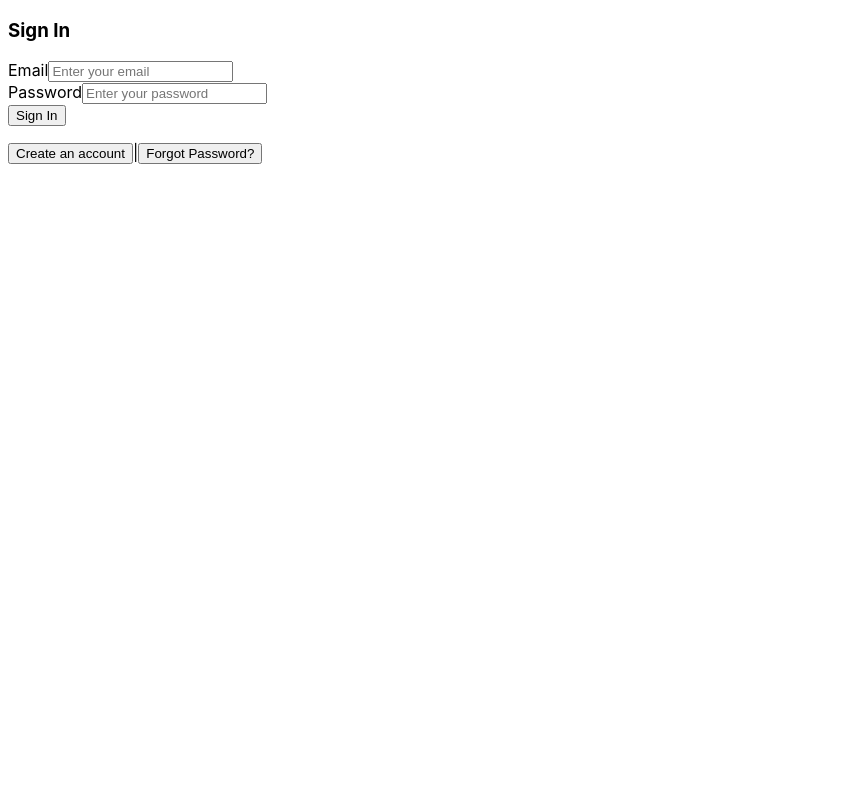
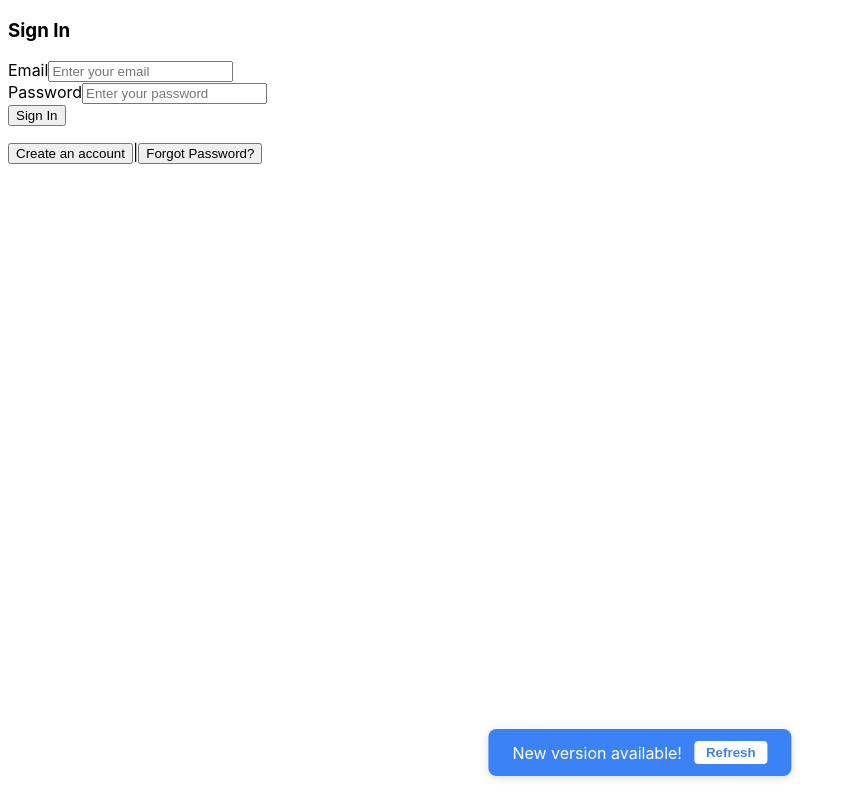
Before and after one commit to Fong9009/BudgetTracker, a React (Vite) app in the folder client/: page /login in a window 1280 px wide. Shown: the whole page, without its empty margins (0-848 px from the left). Built offline with nearby package versions, Linux system fonts and the light colour scheme.

Commit message:
Add PWA support with vite-plugin-pwa integration, including service worker registration and update notifications. Enhance user experience with a toast notification for new version availability. Update package dependencies for improved functionality

```diff
--- a/client/index.html
+++ b/client/index.html
@@ -37,6 +37,18 @@
             .then((registration) => {
               console.log('✅ Service Worker registered successfully:', registration);
               console.log('📱 PWA should be installable now');
+              // Auto-reload when a new service worker is installed
+              registration.onupdatefound = () => {
+                const installingWorker = registration.installing;
+                installingWorker.onstatechange = () => {
+                  if (installingWorker.state === 'installed') {
+                    if (navigator.serviceWorker.controller) {
+                      // New update available, reload automatically
+                      window.location.reload();
+                    }
+                  }
+                };
+              };
             })
             .catch((registrationError) => {
               console.error('❌ Service Worker registration failed:', registrationError);
--- a/client/src/components/modals/add-transaction-modal.tsx
+++ b/client/src/components/modals/add-transaction-modal.tsx
@@ -135,10 +135,14 @@ export function AddTransactionModal({ open, onOpenChange }: AddTransactionModalP
         const response = await apiRequest("POST", "/api/transactions", data);
 
         // Replace optimistic data with real data
-        queryClient.setQueryData(['/api/transactions'], (old: any[] = []) => {
-          return old.map(item =>
-            item._id === optimisticTransaction._id ? response : item
-          );
+        queryClient.setQueryData(['/api/transactions'], (old: any = {}) => {
+          if (!old || !Array.isArray(old.transactions)) return old;
+          return {
+            ...old,
+            transactions: old.transactions.map((item: any) =>
+              item._id === optimisticTransaction._id ? response : item
+            ),
+          };
         });
 
         return response;
--- a/client/src/main.tsx
+++ b/client/src/main.tsx
@@ -1,5 +1,53 @@
-import { createRoot } from "react-dom/client";
-import App from "./App";
-import "./index.css";
+import React from 'react';
+import ReactDOM from 'react-dom/client';
+import App from './App';
+import './index.css';
 
-createRoot(document.getElementById("root")!).render(<App />);
+// Add PWA update notification
+// @ts-ignore: vite-plugin-pwa virtual module
+import { useRegisterSW } from 'virtual:pwa-register/react';
+
+function PWAToast() {
+  const { needRefresh, updateServiceWorker } = useRegisterSW();
+  if (!needRefresh) return null;
+  return (
+    <div style={{
+      position: 'fixed',
+      bottom: 24,
+      left: '50%',
+      transform: 'translateX(-50%)',
+      background: '#3b82f6',
+      color: 'white',
+      padding: '12px 24px',
+      borderRadius: 8,
+      boxShadow: '0 2px 8px rgba(0,0,0,0.15)',
+      zIndex: 9999,
+      display: 'flex',
+      alignItems: 'center',
+      gap: 12
+    }}>
+      <span>New version available!</span>
+      <button
+        style={{
+          background: 'white',
+          color: '#3b82f6',
+          border: 'none',
+          borderRadius: 4,
+          padding: '4px 12px',
+          cursor: 'pointer',
+          fontWeight: 600
+        }}
+        onClick={() => updateServiceWorker(true)}
+      >
+        Refresh
+      </button>
+    </div>
+  );
+}
+
+ReactDOM.createRoot(document.getElementById('root')!).render(
+  <React.StrictMode>
+    <App />
+    <PWAToast />
+  </React.StrictMode>
+);
--- a/package.json
+++ b/package.json
@@ -127,6 +127,7 @@
     "tsx": "^4.19.1",
     "typescript": "5.6.3",
     "vite": "^5.4.19",
+    "vite-plugin-pwa": "^1.0.1",
     "vitest": "^3.2.4"
   },
   "optionalDependencies": {
```
Also changed, not shown: vite.config.ts (+17 -0 lines), 1 other file (tests, documents, lock files or other folders).
